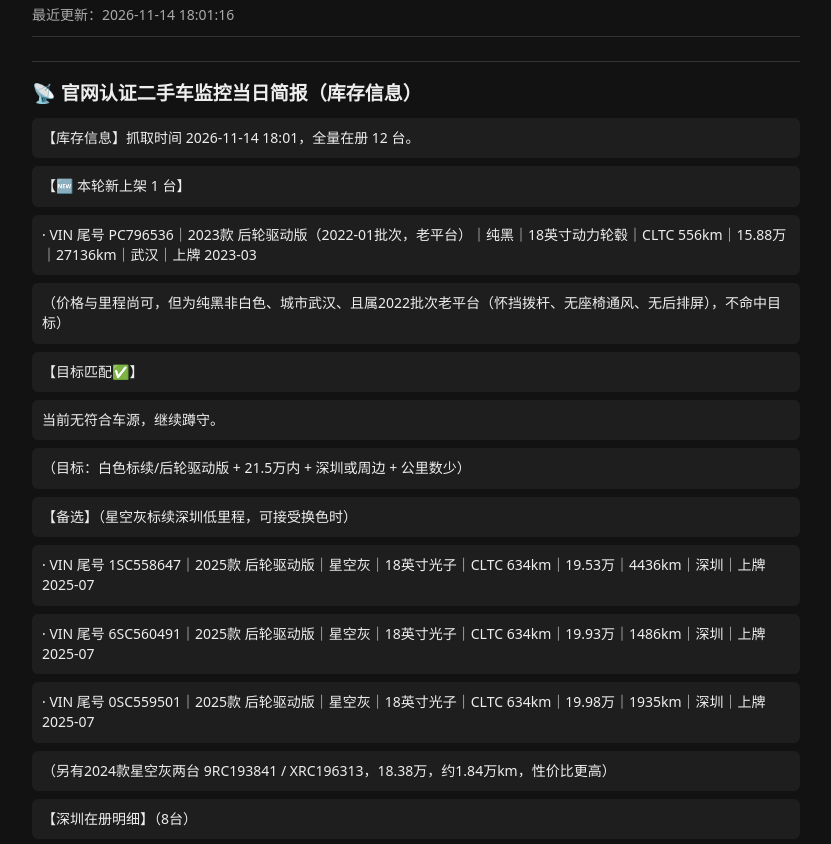
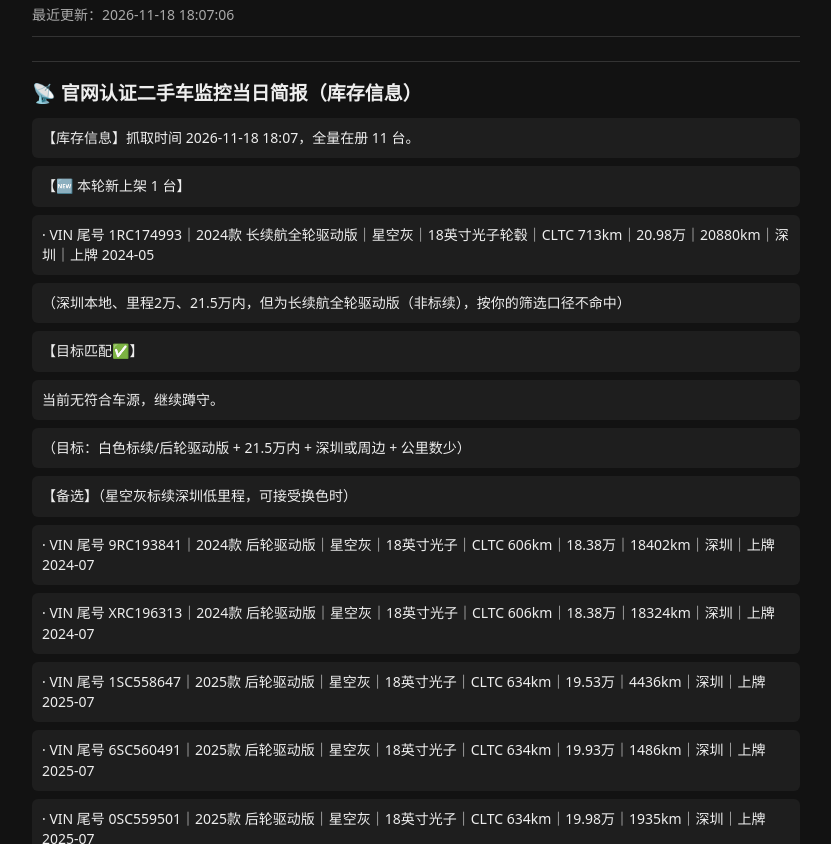
Before and after one commit to LZQ-98/tesla-m3-used-monitor, a plain HTML site: page index.html in a window 1280 px wide. Shown: the part 50-894 px from the top of the page, without its empty margins (224-1055 px from the left). Drawn offline with Linux system fonts and the light colour scheme.

Commit message:
auto: update 2026-11-18 18:07:06

```diff
--- a/index.html
+++ b/index.html
@@ -118,40 +118,40 @@
 <body>
     <div class="header">
         <h1>🏁 Model3 特斯拉认证二手车 性价比看板</h1>
-        <div class="update-time">最近更新：2026-11-14 18:01:16</div>
+        <div class="update-time">最近更新：2026-11-18 18:07:06</div>
     </div>
 
     <!-- 库存/监控简报区 置顶 -->
     <div class="monitor-area">
         <h2>📡 官网认证二手车监控当日简报（库存信息）</h2>
-        <div class="log-item">【库存信息】抓取时间 2026-11-14 18:01，全量在册 12 台。</div>
+        <div class="log-item">【库存信息】抓取时间 2026-11-18 18:07，全量在册 11 台。</div>
 <div class="log-item">【🆕 本轮新上架 1 台】</div>
-<div class="log-item">· VIN 尾号 PC796536｜2023款 后轮驱动版（2022-01批次，老平台）｜纯黑｜18英寸动力轮毂｜CLTC 556km｜15.88万｜27136km｜武汉｜上牌 2023-03</div>
-<div class="log-item">（价格与里程尚可，但为纯黑非白色、城市武汉、且属2022批次老平台（怀挡拨杆、无座椅通风、无后排屏），不命中目标）</div>
+<div class="log-item">· VIN 尾号 1RC174993｜2024款 长续航全轮驱动版｜星空灰｜18英寸光子轮毂｜CLTC 713km｜20.98万｜20880km｜深圳｜上牌 2024-05</div>
+<div class="log-item">（深圳本地、里程2万、21.5万内，但为长续航全轮驱动版（非标续），按你的筛选口径不命中）</div>
 <div class="log-item">【目标匹配✅】</div>
 <div class="log-item">当前无符合车源，继续蹲守。</div>
 <div class="log-item">（目标：白色标续/后轮驱动版 + 21.5万内 + 深圳或周边 + 公里数少）</div>
 <div class="log-item">【备选】（星空灰标续深圳低里程，可接受换色时）</div>
+<div class="log-item">· VIN 尾号 9RC193841｜2024款 后轮驱动版｜星空灰｜18英寸光子｜CLTC 606km｜18.38万｜18402km｜深圳｜上牌 2024-07</div>
+<div class="log-item">· VIN 尾号 XRC196313｜2024款 后轮驱动版｜星空灰｜18英寸光子｜CLTC 606km｜18.38万｜18324km｜深圳｜上牌 2024-07</div>
 <div class="log-item">· VIN 尾号 1SC558647｜2025款 后轮驱动版｜星空灰｜18英寸光子｜CLTC 634km｜19.53万｜4436km｜深圳｜上牌 2025-07</div>
 <div class="log-item">· VIN 尾号 6SC560491｜2025款 后轮驱动版｜星空灰｜18英寸光子｜CLTC 634km｜19.93万｜1486km｜深圳｜上牌 2025-07</div>
 <div class="log-item">· VIN 尾号 0SC559501｜2025款 后轮驱动版｜星空灰｜18英寸光子｜CLTC 634km｜19.98万｜1935km｜深圳｜上牌 2025-07</div>
-<div class="log-item">（另有2024款星空灰两台 9RC193841 / XRC196313，18.38万，约1.84万km，性价比更高）</div>
-<div class="log-item">【深圳在册明细】（8台）</div>
+<div class="log-item">【深圳在册明细】（9台）</div>
 <div class="log-item">· 尾号 6RC179346｜2024款 后轮驱动版｜星空灰｜19英寸深色新星｜CLTC 567km｜17.88万｜61749km｜上牌 2024-05</div>
 <div class="log-item">· 尾号 XRC126276｜2024款 后轮驱动版｜烈焰红｜18英寸光子｜CLTC 606km｜17.98万｜13923km｜上牌 2024-07</div>
-<div class="log-item">· 尾号 9RC193841｜2024款 后轮驱动版｜星空灰｜18英寸光子｜CLTC 606km｜16.38万｜18402km｜上牌 2024-07</div>
+<div class="log-item">· 尾号 9RC193841｜2024款 后轮驱动版｜星空灰｜18英寸光子｜CLTC 606km｜18.38万｜18402km｜上牌 2024-07</div>
 <div class="log-item">· 尾号 XRC196313｜2024款 后轮驱动版｜星空灰｜18英寸光子｜CLTC 606km｜18.38万｜18324km｜上牌 2024-07</div>
 <div class="log-item">· 尾号 3RC126281｜2024款 后轮驱动版｜烈焰红｜18英寸光子｜CLTC 606km｜18.48万｜16847km｜上牌 2024-07</div>
 <div class="log-item">· 尾号 1SC558647｜2025款 后轮驱动版｜星空灰｜18英寸光子｜CLTC 634km｜19.53万｜4436km｜上牌 2025-07</div>
 <div class="log-item">· 尾号 6SC560491｜2025款 后轮驱动版｜星空灰｜18英寸光子｜CLTC 634km｜19.93万｜1486km｜上牌 2025-07</div>
 <div class="log-item">· 尾号 0SC559501｜2025款 后轮驱动版｜星空灰｜18英寸光子｜CLTC 634km｜19.98万｜1935km｜上牌 2025-07</div>
+<div class="log-item">· 尾号 1RC174993｜2024款 长续航全轮驱动版｜星空灰｜18英寸光子｜CLTC 713km｜20.98万｜20880km｜上牌 2024-05（本轮新上架）</div>
 <div class="log-item">【其他城市在册】</div>
 <div class="log-item">· 郑州 尾号 4RC367122｜2024款 后轮驱动版｜珍珠白｜18英寸光子｜CLTC 606km｜18.08万｜55170km｜上牌 2024-11</div>
-<div class="log-item">· 武汉 尾号 PC796536｜2023款 后轮驱动版（2022批次老平台）｜纯黑｜18英寸动力｜CLTC 556km｜15.88万｜27136km｜上牌 2023-03（本轮新上架）</div>
 <div class="log-item">【❌ 明确不推荐】</div>
 <div class="log-item">· 长续航全轮驱动版 2 台：尾号 1RC174993（深圳，星空灰，20.98万，20880km）；尾号 1SC542210（深圳，珍珠白，23.28万，超预算）</div>
-<div class="log-item">· 老平台 2022/2023 款：武汉 PC796536（怀挡拨杆、无座椅通风）</div>
-<div class="log-item">【本轮变化】新上架 1 台（武汉 2023款黑色后驱老平台）；下架 1 台（杭州 尾号 5MC246471，2021款标续珍珠白12.68万）；无降价。</div>
+<div class="log-item">【本轮变化】新上架 1 台（深圳 2024款长续航全轮驱动版，即前一日下架后重新上架）；无降价；无下架。</div>
 
     </div>
 
```
